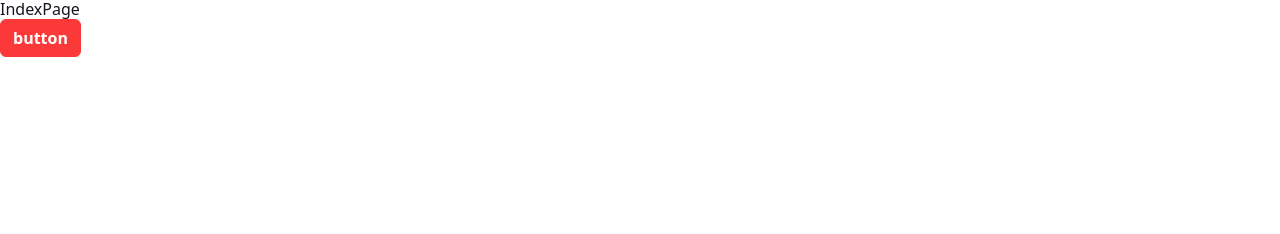
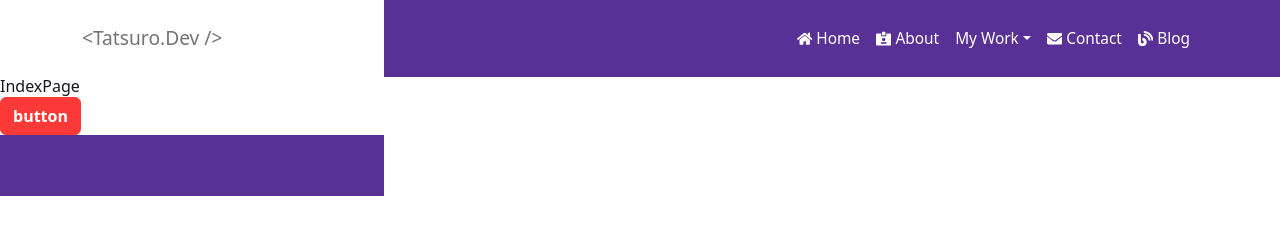
Before and after one commit to tatsurodev/gatsby-strapi, a Gatsby site in the folder frontend/: page / in a window 1280 px wide. Built offline with nearby package versions, Linux system fonts and the light colour scheme; Gatsby itself is replaced by a stand-in of ours.

Commit message:
Layout作成、wrapPageElementで全体に設置

```diff
--- a/frontend/page-wrapper.js
+++ b/frontend/page-wrapper.js
@@ -1,5 +1,6 @@
 import React from 'react'
 import GlobalStyle from './src/css/GlobalStyle'
+import { Layout } from './src/components/layout'
 import 'bootswatch/dist/pulse/bootstrap.min.css'
 
 // app全体のuiに関するような処理をwrapPageElementに記述
@@ -7,7 +8,7 @@ export const wrapPageElement = ({ element, props }) => {
   return (
     <>
       <GlobalStyle />
-      {element}
+      <Layout {...props}>{element}</Layout>
     </>
   )
 }
--- /dev/null
+++ b/frontend/src/components/layout/Layout.js
@@ -0,0 +1,14 @@
+import React from 'react'
+import { Header, Footer } from '.'
+
+const Layout = ({ children }) => {
+  return (
+    <>
+      <Header />
+      {children}
+      <Footer />
+    </>
+  )
+}
+
+export { Layout }
--- a/frontend/src/components/layout/index.js
+++ b/frontend/src/components/layout/index.js
@@ -1,2 +1,3 @@
 export * from './Header'
 export * from './Footer'
+export * from './Layout'
```
